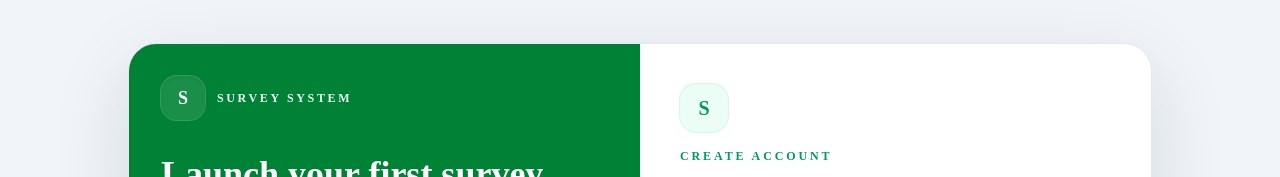
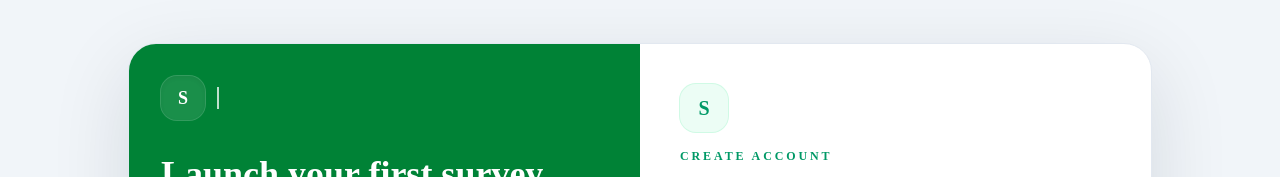
Before and after one commit to Tomiwa011/survey-system, a React (Vite) app in the folder client/: page /register in a window 1280 px wide. Shown: the top 177 px of the page. Built offline with nearby package versions, Linux system fonts and the light colour scheme; no server answers; a web font is replaced by a local one.

Commit message:
feat: add typewriter animation to Survey System text in Login and Register pages

```diff
--- a/client/src/index.css
+++ b/client/src/index.css
@@ -4,3 +4,35 @@
 
 ;
 }
+
+.line-1{
+    position: relative;
+    width: 10em;
+    margin: 0;
+    border-right: 2px solid rgba(255,255,255,.75);
+    font-size: 100%;
+    text-align: left;
+    white-space: nowrap;
+    overflow: hidden;
+
+}
+
+.anim-typewriter{
+  animation: typewriter 1.3s steps(13, end) 250ms both,
+             blinkTextCursor 800ms ease-in-out 1.55s infinite;
+}
+@keyframes typewriter{
+  from{width: 0;}
+  to{width: 10em;}
+}
+@keyframes blinkTextCursor{
+  0%, 100%{border-right-color: rgba(255,255,255,.85);}
+  50%{border-right-color: rgba(255,255,255,.15);}
+}
+
+@media (prefers-reduced-motion: reduce){
+  .anim-typewriter{
+    animation: none;
+    width: 10em;
+  }
+}
--- a/client/src/pages/Login.jsx
+++ b/client/src/pages/Login.jsx
@@ -35,7 +35,7 @@ export default function Login() {
                 S
               </div>
               <div>
-                <p className="text-xs font-semibold uppercase tracking-[0.22em] text-blue-100">
+                <p className="text-xs font-semibold uppercase tracking-[0.22em] text-blue-100 line-1 anim-typewriter">
                   Survey System
                 </p>
               </div>
--- a/client/src/pages/Register.jsx
+++ b/client/src/pages/Register.jsx
@@ -45,7 +45,7 @@ export default function Register() {
                 S
               </div>
               <div>
-                <p className="text-xs font-semibold uppercase tracking-[0.22em] text-emerald-50">
+                <p className="text-xs font-semibold uppercase tracking-[0.22em] text-emerald-50 line-1 anim-typewriter">
                   Survey System
                 </p>
               </div>
```
